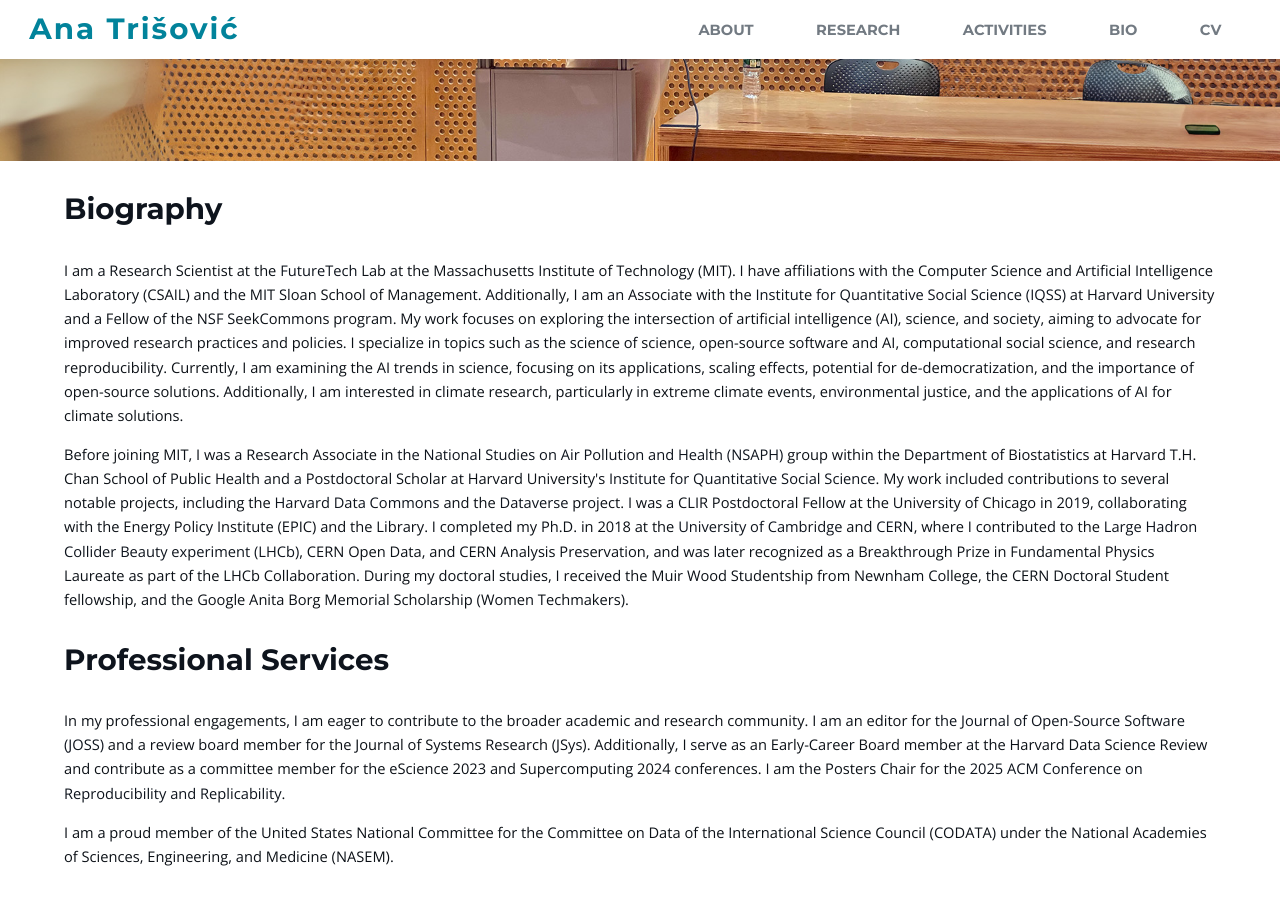
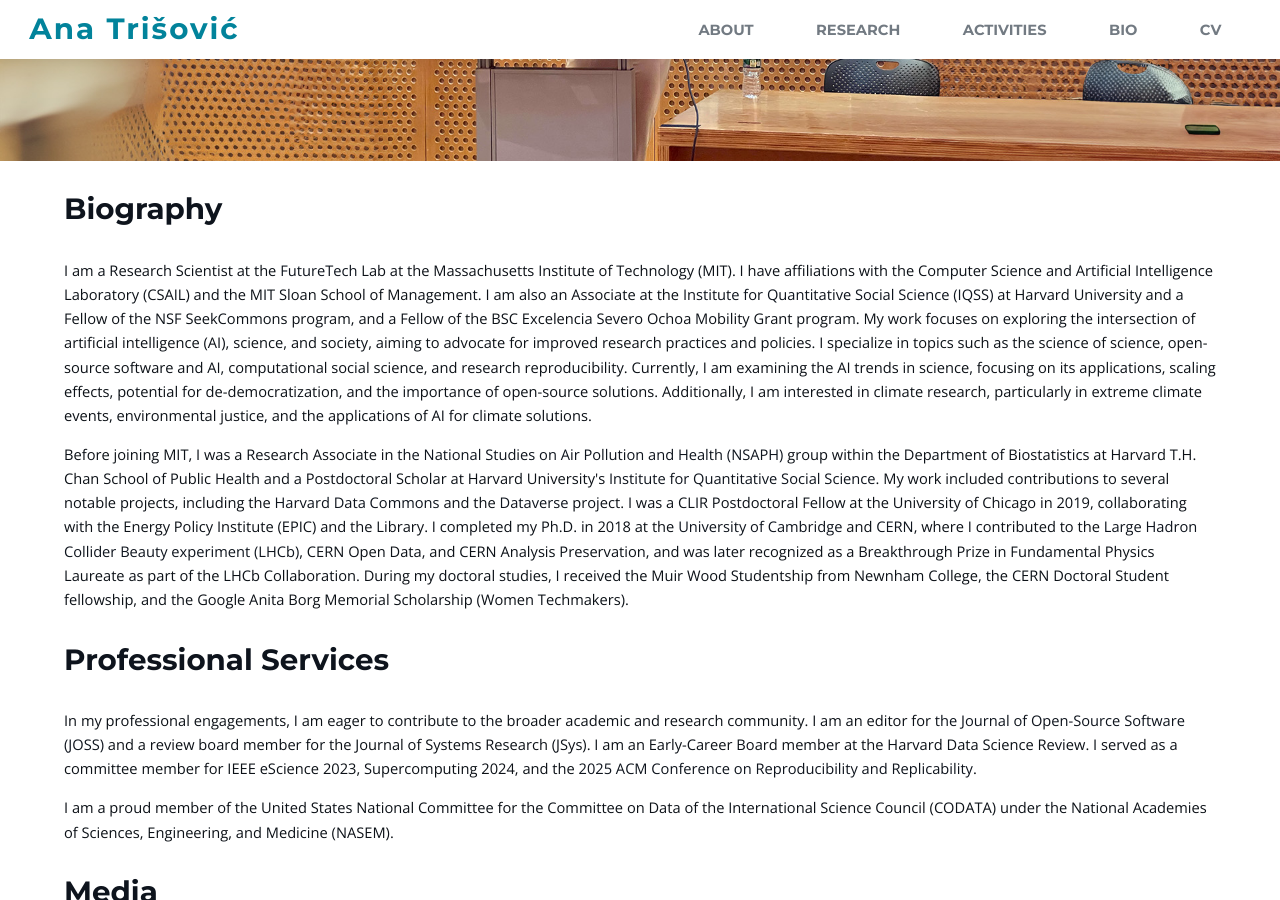
Before and after one commit to atrisovic/anatrisovic.github.io, a Jekyll site: the page built from bio.html, in a window 1280 px wide and 900 px high, scrolled down 323 px. Built offline with Jekyll 4.4.1, drawn with Linux system fonts in a browser that asks for light colours.

Commit message:
tiny changes

```diff
--- a/_includes/bio.html
+++ b/_includes/bio.html
@@ -1,23 +1,47 @@
 <h1>Biography</h1>
 <p>
-    I am a Research Scientist at the <strong><a href="https://futuretech.mit.edu">FutureTech</a></strong> Lab at the Massachusetts Institute of Technology (MIT). I have affiliations with the Computer Science and Artificial Intelligence Laboratory (CSAIL) and the MIT Sloan School of Management. Additionally, I am an Associate with the <strong><a
-href="https://www.iq.harvard.edu">Institute for Quantitative Social Science (IQSS)</a></strong> at Harvard University and a Fellow of the NSF SeekCommons program. My work focuses on exploring the intersection of artificial intelligence (AI), science, and society, aiming to advocate for improved research practices and policies. I specialize in topics such as the science of science, open-source software and AI, computational social science, and research reproducibility. Currently, I am examining the AI trends in science, focusing on its applications, scaling effects, potential for de-democratization, and the importance of open-source solutions. Additionally, I am interested in climate research, particularly in extreme climate events, environmental justice, and the applications of AI for climate solutions.
+    I am a Research Scientist at the <strong><a href="https://futuretech.mit.edu">FutureTech</a></strong> Lab at the
+    Massachusetts Institute of Technology (MIT). I have affiliations with the Computer Science and Artificial
+    Intelligence Laboratory (CSAIL) and the MIT Sloan School of Management. I am also an Associate at the
+    <strong><a href="https://www.iq.harvard.edu">Institute for Quantitative Social Science (IQSS)</a></strong> at
+    Harvard University and a Fellow of the NSF SeekCommons program, and a Fellow of the BSC Excelencia Severo Ochoa
+    Mobility Grant program. My work focuses on exploring the intersection of artificial intelligence (AI), science, and
+    society, aiming to advocate for improved research practices and policies. I specialize in topics such as the science
+    of science, open-source software and AI, computational social science, and research reproducibility. Currently, I am
+    examining the AI trends in science, focusing on its applications, scaling effects, potential for de-democratization,
+    and the importance of open-source solutions. Additionally, I am interested in climate research, particularly in
+    extreme climate events, environmental justice, and the applications of AI for climate solutions.
 </p>
 <p>
-    Before joining MIT, I was a Research Associate in  <strong><a href="https://www.hsph.harvard.edu/nsaph/">the National Studies on Air Pollution and Health (NSAPH)</a></strong> group within the Department of Biostatistics at Harvard T.H. Chan School of Public Health and a Postdoctoral Scholar at Harvard University's <strong><a
-        href="https://www.iq.harvard.edu">Institute for Quantitative Social Science</a></strong>. My work included contributions to several notable projects, including the <strong><a
-href="https://sites.harvard.edu/harvard-data-commons/about/">Harvard Data Commons</a></strong> and the <strong><a href="https://dataverse.org">Dataverse</a></strong> project.
-    I was a CLIR Postdoctoral Fellow at the University of Chicago in 2019, collaborating with the Energy Policy Institute (EPIC) and the Library.
-    I completed my Ph.D. in 2018 at the <strong><a href="https://www.cam.ac.uk">University of Cambridge</a></strong> and <strong><a href="https://home.web.cern.ch">CERN</a></strong>, where I contributed to the <strong><a href="http://lhcb.web.cern.ch/lhcb/">Large Hadron Collider Beauty experiment (LHCb)</a></strong>, CERN Open Data, and CERN Analysis Preservation, and was later recognized as a Breakthrough Prize in Fundamental Physics Laureate as part of the LHCb Collaboration.
-    During my doctoral studies, I received the Muir Wood Studentship from Newnham College, the CERN Doctoral Student fellowship, and the Google Anita Borg Memorial Scholarship (Women Techmakers).
+    Before joining MIT, I was a Research Associate in <strong><a href="https://www.hsph.harvard.edu/nsaph/">the National
+            Studies on Air Pollution and Health (NSAPH)</a></strong> group within the Department of Biostatistics at
+    Harvard T.H. Chan School of Public Health and a Postdoctoral Scholar at Harvard University's <strong><a
+            href="https://www.iq.harvard.edu">Institute for Quantitative Social Science</a></strong>. My work included
+    contributions to several notable projects, including the <strong><a
+            href="https://sites.harvard.edu/harvard-data-commons/about/">Harvard Data Commons</a></strong> and the
+    <strong><a href="https://dataverse.org">Dataverse</a></strong> project.
+    I was a CLIR Postdoctoral Fellow at the University of Chicago in 2019, collaborating with the Energy Policy
+    Institute (EPIC) and the Library.
+    I completed my Ph.D. in 2018 at the <strong><a href="https://www.cam.ac.uk">University of Cambridge</a></strong> and
+    <strong><a href="https://home.web.cern.ch">CERN</a></strong>, where I contributed to the <strong><a
+            href="http://lhcb.web.cern.ch/lhcb/">Large Hadron Collider Beauty experiment (LHCb)</a></strong>, CERN Open
+    Data, and CERN Analysis Preservation, and was later recognized as a Breakthrough Prize in Fundamental Physics
+    Laureate as part of the LHCb Collaboration.
+    During my doctoral studies, I received the Muir Wood Studentship from Newnham College, the CERN Doctoral Student
+    fellowship, and the Google Anita Borg Memorial Scholarship (Women Techmakers).
 </p>
 
 <h1>Professional Services</h1>
 
 <p>
-    In my professional engagements, I am eager to contribute to the broader academic and research community. I am an editor for <strong><a href="https://joss.theoj.org">the Journal of Open-Source Software (JOSS)</a></strong> and a review board member for the Journal of Systems Research (JSys). Additionally, I serve as an Early-Career Board member at the Harvard Data Science Review and contribute as a committee member for the eScience 2023 and Supercomputing 2024 conferences.
-    I am the Posters Chair for the <a href="https://acm-rep.github.io/2025/">2025 ACM Conference on Reproducibility and Replicability</a>.
+    In my professional engagements, I am eager to contribute to the broader academic and research community. I am an
+    editor for <strong><a href="https://joss.theoj.org">the Journal of Open-Source Software (JOSS)</a></strong> and a
+    review board member for the Journal of Systems Research (JSys). I am an Early-Career Board member at the Harvard
+    Data Science Review.
+    I served as a committee member for IEEE eScience 2023, Supercomputing 2024, and the <a
+        href="https://acm-rep.github.io/2025/">2025 ACM Conference on Reproducibility and Replicability</a>.
 </p>
 <p>
-    I am a proud member of the United States National Committee for the Committee on Data of the International Science Council (CODATA) under the National Academies of Sciences, Engineering, and Medicine (NASEM).
+    I am a proud member of the United States National Committee for the Committee on Data of the International Science
+    Council (CODATA) under the National Academies of Sciences, Engineering, and Medicine (NASEM).
 </p>
```
